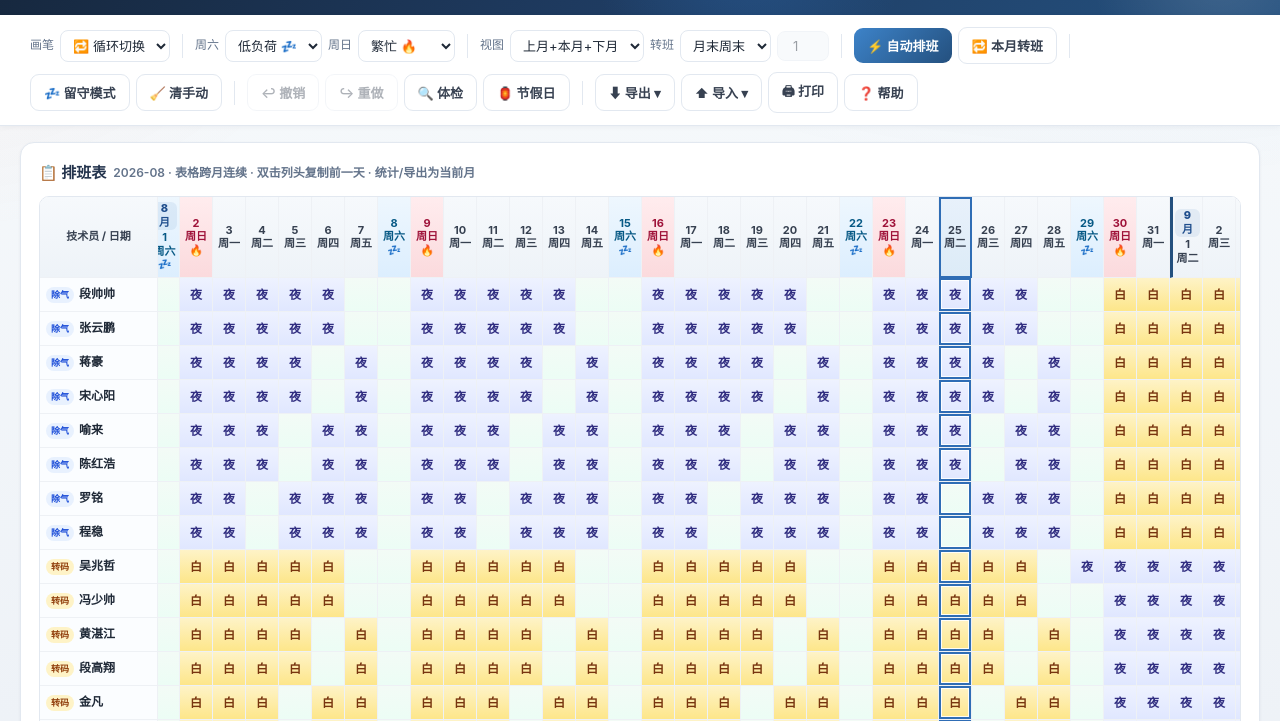
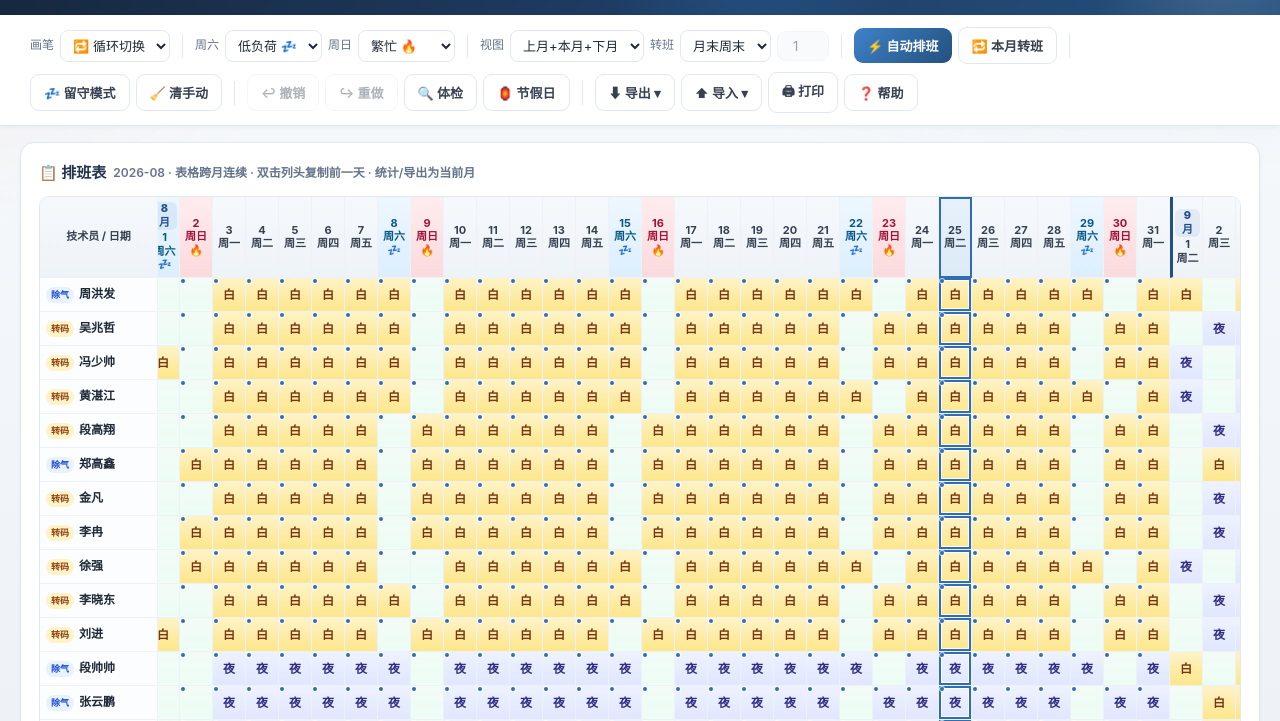
Before and after one commit to GTX950L/shift-scheduler, a plain HTML site: page index.html in a window 1280 px wide. Both pictures are taken after a click on the button "🧪 填入示例数据". Shown: the part 79-800 px from the top of the page. Drawn offline with Linux system fonts and the light colour scheme.

Commit message:
feat: v1.14 示例数据按 MTW10/MTW30 6休1排班表
依据《2.xlsx》(MTW10/MTW30技术员-8月-6休1排班表) 改造示例:
1. 20人含工号(workId 字段), 卡片显示工号徽标
2. 孙子恒修正为 fixed-night(表里他B4夜班, 此前'固定白班'假设有误)
3. 郑高鑫/周洪发=除气 fixed-day(白), 其余轮转
   B3轮转(转码9人) initialShift=night(7月夜→8月白)
   B4轮转(除气8人) initialShift=day(7月白→8月夜)
4. 8月排班精确锁定: sampleManual8() 生成 manual[2026-08]
   20人×31天字符, 休='.' B3='d' B4='n', 与原表完全一致
5. restOffset 按各人表休息日主余数分配(0~6)供9月+自动排班近似
6. 渲染: renderPeople pmeta 显示工号徽标(白底)
7. 数据兼容性: 旧person无workId则不显示(兼容性✓)

实测(2026-08, sampleManual8 锁定):
- 周洪发 8/1-2休 8/3白 8/9休 (与表一致) ✓
- 吴兆哲 8/22休 8/29休 ✓
- 孙子恒 8/3夜 (fixed-night修正后) ✓
- 郑高鑫 8/3白 ✓
- 工号显示: 周洪发 '2413324' ✓
- 休息错开: 8/9在岗9人, 8/1在岗4人, 8/29在岗5人 ✓
- 体检: 通过(0违规0提醒)

新字段 workId: JSON备份/恢复保留; personModal可后续加工号输入

```diff
--- a/index.html
+++ b/index.html
@@ -954,6 +954,7 @@ function renderPeople(){
         + '<span class="ops"><button class="op-copy" data-id="' + p.id + '" title="复制当月排班到其他技术员">📋</button>'
         + '<button class="op-edit" data-id="' + p.id + '" title="编辑">✏️</button>'
         + '<button class="op-del" data-id="' + p.id + '" title="删除">🗑</button></span></div>'
+        + (p.workId ? '<div class="pmeta"><span class="badge b-white">工号 ' + esc(p.workId) + '</span></div>' : '')
         + '<div class="pmeta"><span class="badge ' + (p.shiftRule==='rotate'?'b-rot':p.shiftRule==='fixed-night'?'b-night':'b-white') + '">' + shTxt + '</span>'
         + '<span>本月 ' + shNow + '</span><span class="badge b-white">' + restTxt + '</span></div></div>';
     }
@@ -1850,39 +1851,43 @@ $('#personModal').addEventListener('click', e=>{ if(e.target.id==='personModal')
 /* ================= 示例数据 & 引导 ================= */
 function samplePeople(){
   return [
-    /* —— 除气技术员：现夜班 → 月末转白班（restOffset 错峰：0,0,1,1,2,2,3,3） —— */
-    {id:'s1', name:'段帅帅', restOffset:0, restOffset:0, dept:'除气', shiftRule:'rotate', initialShift:'day', restRule:'sixOne', note:''},
-    {id:'s2', name:'张云鹏', restOffset:0, restOffset:0, dept:'除气', shiftRule:'rotate', initialShift:'day', restRule:'sixOne', note:''},
-    {id:'s3', name:'蒋豪', restOffset:1, restOffset:1,   dept:'除气', shiftRule:'rotate', initialShift:'day', restRule:'sixOne', note:''},
-    {id:'s4', name:'宋心阳', restOffset:1, restOffset:1, dept:'除气', shiftRule:'rotate', initialShift:'day', restRule:'sixOne', note:''},
-    {id:'s5', name:'喻来', restOffset:2, restOffset:2,   dept:'除气', shiftRule:'rotate', initialShift:'day', restRule:'sixOne', note:''},
-    {id:'s6', name:'陈红浩', restOffset:2, restOffset:2, dept:'除气', shiftRule:'rotate', initialShift:'day', restRule:'sixOne', note:''},
-    {id:'s7', name:'罗铭', restOffset:3, restOffset:3,   dept:'除气', shiftRule:'rotate', initialShift:'day', restRule:'sixOne', note:''},
-    {id:'s8', name:'程稳', restOffset:3, restOffset:3,   dept:'除气', shiftRule:'rotate', initialShift:'day', restRule:'sixOne', note:''},
-    /* —— 转码技术员：现白班 → 月末转夜班（restOffset 错峰：0,0,1,1,2,2,3,3,4） —— */
-    {id:'t1', name:'吴兆哲', restOffset:0, restOffset:0, dept:'转码', shiftRule:'rotate', initialShift:'night', restRule:'sixOne', note:''},
-    {id:'t2', name:'冯少帅', restOffset:0, restOffset:0, dept:'转码', shiftRule:'rotate', initialShift:'night', restRule:'sixOne', note:''},
-    {id:'t3', name:'黄湛江', restOffset:1, restOffset:1, dept:'转码', shiftRule:'rotate', initialShift:'night', restRule:'sixOne', note:''},
-    {id:'t4', name:'段高翔', restOffset:1, restOffset:1, dept:'转码', shiftRule:'rotate', initialShift:'night', restRule:'sixOne', note:''},
-    {id:'t5', name:'金凡', restOffset:2, restOffset:2,   dept:'转码', shiftRule:'rotate', initialShift:'night', restRule:'sixOne', note:''},
-    {id:'t6', name:'李冉', restOffset:2, restOffset:2,   dept:'转码', shiftRule:'rotate', initialShift:'night', restRule:'sixOne', note:''},
-    {id:'t7', name:'徐强', restOffset:3, restOffset:3,   dept:'转码', shiftRule:'rotate', initialShift:'night', restRule:'sixOne', note:''},
-    {id:'t8', name:'李晓东', restOffset:3, restOffset:3, dept:'转码', shiftRule:'rotate', initialShift:'night', restRule:'sixOne', note:''},
-    {id:'t9', name:'刘进', restOffset:4, restOffset:4,   dept:'转码', shiftRule:'rotate', initialShift:'night', restRule:'sixOne', note:''},
-    /* —— 固定班 —— */
-    {id:'f1', name:'郑高鑫', restOffset:0, restOffset:0, dept:'除气', shiftRule:'fixed-day', initialShift:'day', restRule:'sixOne', note:'不转班'},
-    {id:'f2', name:'周洪发', restOffset:0, restOffset:0, dept:'除气', shiftRule:'fixed-day', initialShift:'day', restRule:'sixOne', note:'组长'},
-    {id:'f3', name:'孙子恒', restOffset:0, restOffset:0, dept:'转码', shiftRule:'fixed-day', initialShift:'day', restRule:'sixOne', note:'不转夜班'}
+    {id:'p1', workId:'2413324', name:'周洪发', dept:'除气', shiftRule:'fixed-day', initialShift:'night', restRule:'sixOne', restOffset:5, note:'组长'},
+    {id:'p2', workId:'2617230', name:'吴兆哲', dept:'转码', shiftRule:'rotate', initialShift:'night', restRule:'sixOne', restOffset:6, note:''},
+    {id:'p3', workId:'2627909', name:'冯少帅', dept:'转码', shiftRule:'rotate', initialShift:'night', restRule:'sixOne', restOffset:5, note:''},
+    {id:'p4', workId:'2640154', name:'黄湛江', dept:'转码', shiftRule:'rotate', initialShift:'night', restRule:'sixOne', restOffset:5, note:''},
+    {id:'p5', workId:'2603373', name:'段高翔', dept:'转码', shiftRule:'rotate', initialShift:'night', restRule:'sixOne', restOffset:6, note:''},
+    {id:'p6', workId:'2603374', name:'郑高鑫', dept:'除气', shiftRule:'fixed-day', initialShift:'night', restRule:'sixOne', restOffset:6, note:'不转班'},
+    {id:'p7', workId:'2626890', name:'金凡', dept:'转码', shiftRule:'rotate', initialShift:'night', restRule:'sixOne', restOffset:6, note:''},
+    {id:'p8', workId:'2525667', name:'李冉', dept:'转码', shiftRule:'rotate', initialShift:'night', restRule:'sixOne', restOffset:6, note:''},
+    {id:'p9', workId:'2422671', name:'徐强', dept:'转码', shiftRule:'rotate', initialShift:'night', restRule:'sixOne', restOffset:5, note:''},
+    {id:'p10', workId:'2514103', name:'李晓东', dept:'转码', shiftRule:'rotate', initialShift:'night', restRule:'sixOne', restOffset:6, note:''},
+    {id:'p11', workId:'2525198', name:'刘进', dept:'转码', shiftRule:'rotate', initialShift:'night', restRule:'sixOne', restOffset:6, note:''},
+    {id:'p12', workId:'2531099', name:'段帅帅', dept:'除气', shiftRule:'rotate', initialShift:'day', restRule:'sixOne', restOffset:5, note:''},
+    {id:'p13', workId:'2629260', name:'张云鹏', dept:'除气', shiftRule:'rotate', initialShift:'day', restRule:'sixOne', restOffset:6, note:''},
+    {id:'p14', workId:'2630447', name:'蒋豪', dept:'除气', shiftRule:'rotate', initialShift:'day', restRule:'sixOne', restOffset:6, note:''},
+    {id:'p15', workId:'2527332', name:'宋心阳', dept:'除气', shiftRule:'rotate', initialShift:'day', restRule:'sixOne', restOffset:6, note:''},
+    {id:'p16', workId:'2602581', name:'喻来', dept:'除气', shiftRule:'rotate', initialShift:'day', restRule:'sixOne', restOffset:6, note:''},
+    {id:'p17', workId:'2627905', name:'陈红浩', dept:'除气', shiftRule:'rotate', initialShift:'day', restRule:'sixOne', restOffset:6, note:''},
+    {id:'p18', workId:'2500589', name:'罗铭', dept:'除气', shiftRule:'rotate', initialShift:'day', restRule:'sixOne', restOffset:5, note:''},
+    {id:'p19', workId:'2525196', name:'孙子恒', dept:'转码', shiftRule:'fixed-night', initialShift:'day', restRule:'sixOne', restOffset:6, note:'不转班'},
+    {id:'p20', workId:'2529793', name:'程稳', dept:'除气', shiftRule:'rotate', initialShift:'day', restRule:'sixOne', restOffset:6, note:''},
   ];
 }
+
+/* 8月排班锁定（源自 MTW10/MTW30 6休1排班计划表） */
+function sampleManual8(){
+  return {"p1": "..dddddd.dddddd.dddddd.dddddd.d", "p2": "..dddddd.dddddd.ddddd.dddddd.dd", "p3": "d.dddddd.dddddd.ddddd.dddddd.dd", "p4": "..dddddd.dddddd.dddddd.dddddd.d", "p5": "..ddddd.dddddd.dddddd.dddddd.dd", "p6": ".dddddd.dddddd.dddddd.dddddd.dd", "p7": "..ddddd.dddddd.dddddd.dddddd.dd", "p8": ".dddddd.dddddd.dddddd.dddddd.dd", "p9": ".dddddd..dddddd.dddddd.dddddd.d", "p10": "..dddddd.dddddd.ddddd.dddddd.dd", "p11": "d.ddddd.dddddd.dddddd.dddddd.dd", "p12": "..nnnnnn.nnnnnn.nnnnnn.nnnnnn.n", "p13": "..nnnnnn.nnnnnn.nnnnn.nnnnnn.nn", "p14": "..nnnnnn.nnnnnn.nnnnn.nnnnnn.nn", "p15": ".nnnnnn.nnnnnn.nnnnnn.nnnnnn.nn", "p16": "n.nnnnn.nnnnnn.nnnnnn.nnnnnn.nn", "p17": ".nnnnnn.nnnnnn.nnnnnn.nnnnnn.nn", "p18": "n.nnnnnn.nnnnnn.nnnnnn.nnnnnn.n", "p19": "..nnnnnn.nnnnnn.nnnnn.nnnnnn.nn", "p20": ".nnnnnn.nnnnnn.nnnnnn.nnnnnn.nn"};
+}
+
 $('#wSample').onclick = ()=>{
   state.people = samplePeople();
   state.manual = {}; state.monthShift = {};
   const t = today(); state.curYear = t.y; state.curMonth = t.m;
+  if(state.curYear === 2026 && state.curMonth === 8) state.manual['2026-08'] = sampleManual8(); // 8月锁定真实排班表
   state.satLoad = 'low'; state.sunLoad = 'busy'; // 周六任务少(保底留人) 周日任务多
   histReset(); saveState(); renderAll();
   $('#welcomeModal').classList.remove('show');
-  toast('🧪 已填入 20 名技术员（除气8轮转 + 转码9轮转 + 郑高鑫/周洪发/孙子恒固定白班），试试「⚡ 自动排班」');
+  toast('🧪 已填入 20 名技术员（MTW10/MTW30 8月6休1排班），试试「⚡ 自动排班」');
 };
 $('#wStart').onclick = ()=>{
   $('#welcomeModal').classList.remove('show');
```
